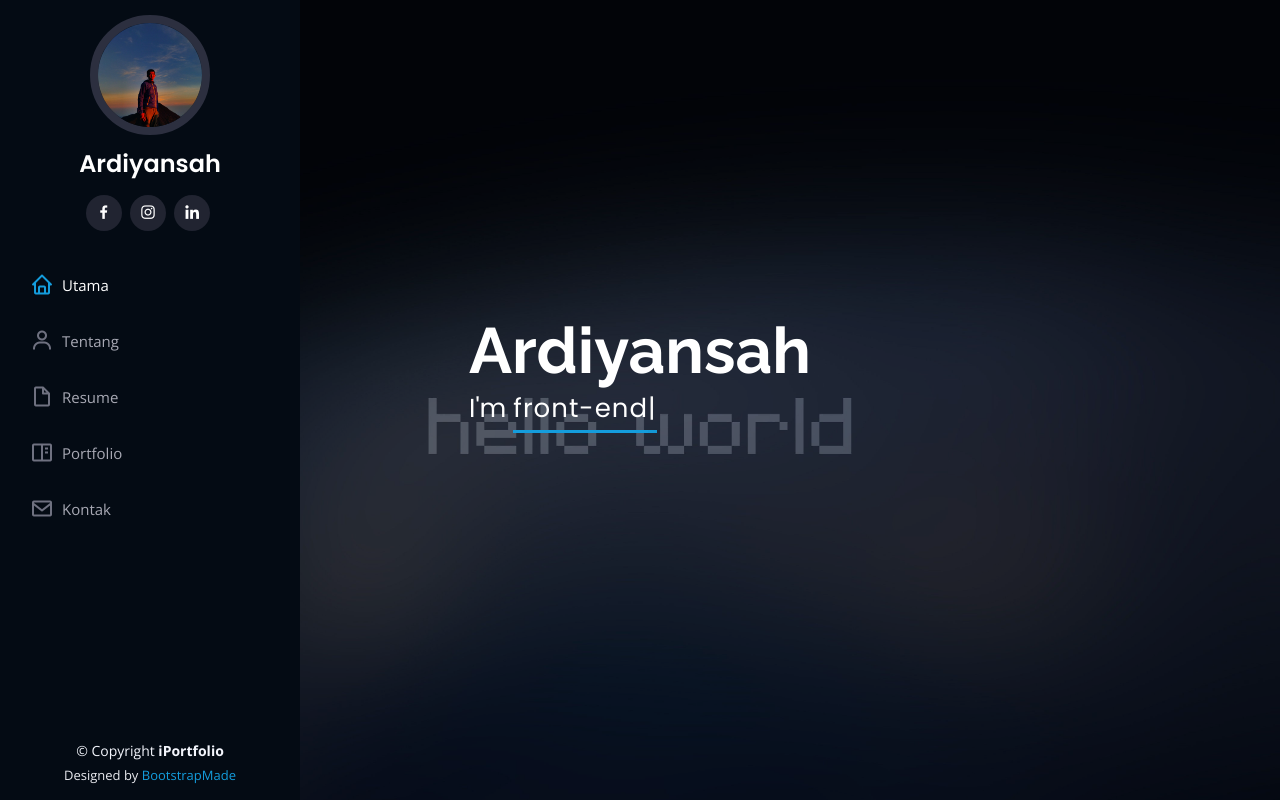
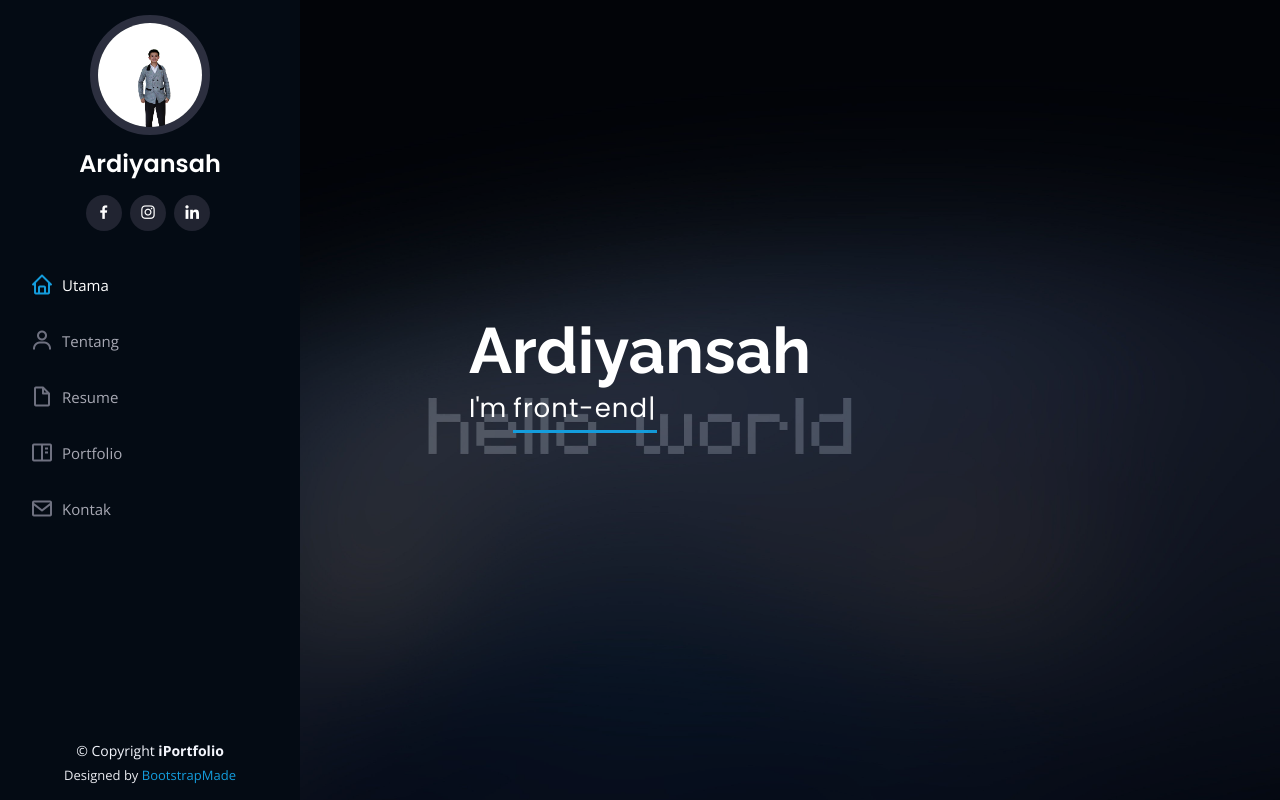
Before and after one commit to Ardiiysh/Ardiiysh.github.io, a plain HTML site: page index.html in a window 1280 px wide. Shown: the top 800 px of the page. Drawn offline with nearby package versions, Linux system fonts and the light colour scheme.

Commit message:
ganti profil

```diff
--- a/index.html
+++ b/index.html
@@ -45,7 +45,7 @@
     <div class="d-flex flex-column">
 
       <div class="profile">
-        <img src="assets/img/profile-ardi.jpg" alt="" class="img-fluid rounded-circle">
+        <img src="assets/img/Desain tanpa judul.png" alt="" class="img-fluid rounded-circle">
         <h1 class="text-light"><a href="index.html">Ardiyansah</a></h1>
         <div class="social-links mt-3 text-center">
           <!-- <a href="#" class="twitter"><i class="bx bxl-twitter"></i></a> -->
```
Also changed, not shown: assets/img/Desain tanpa judul.png (added).
